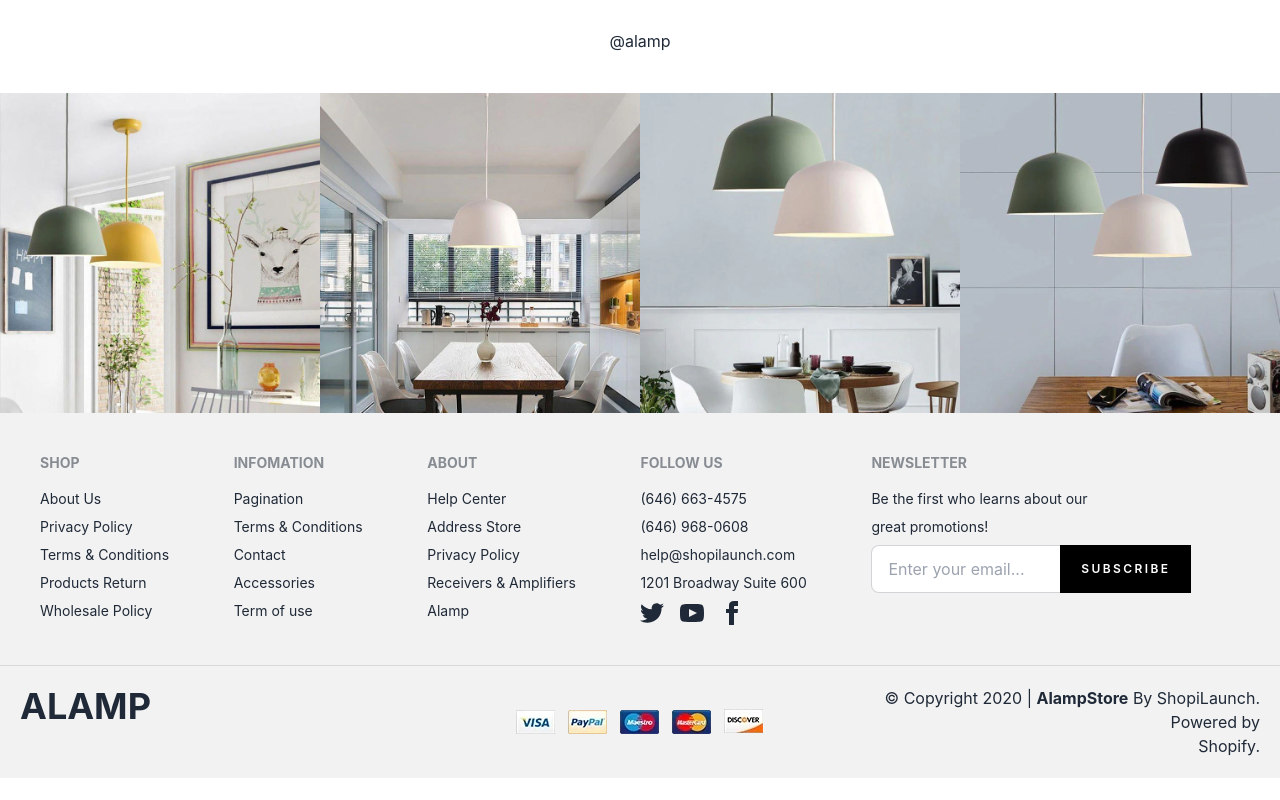
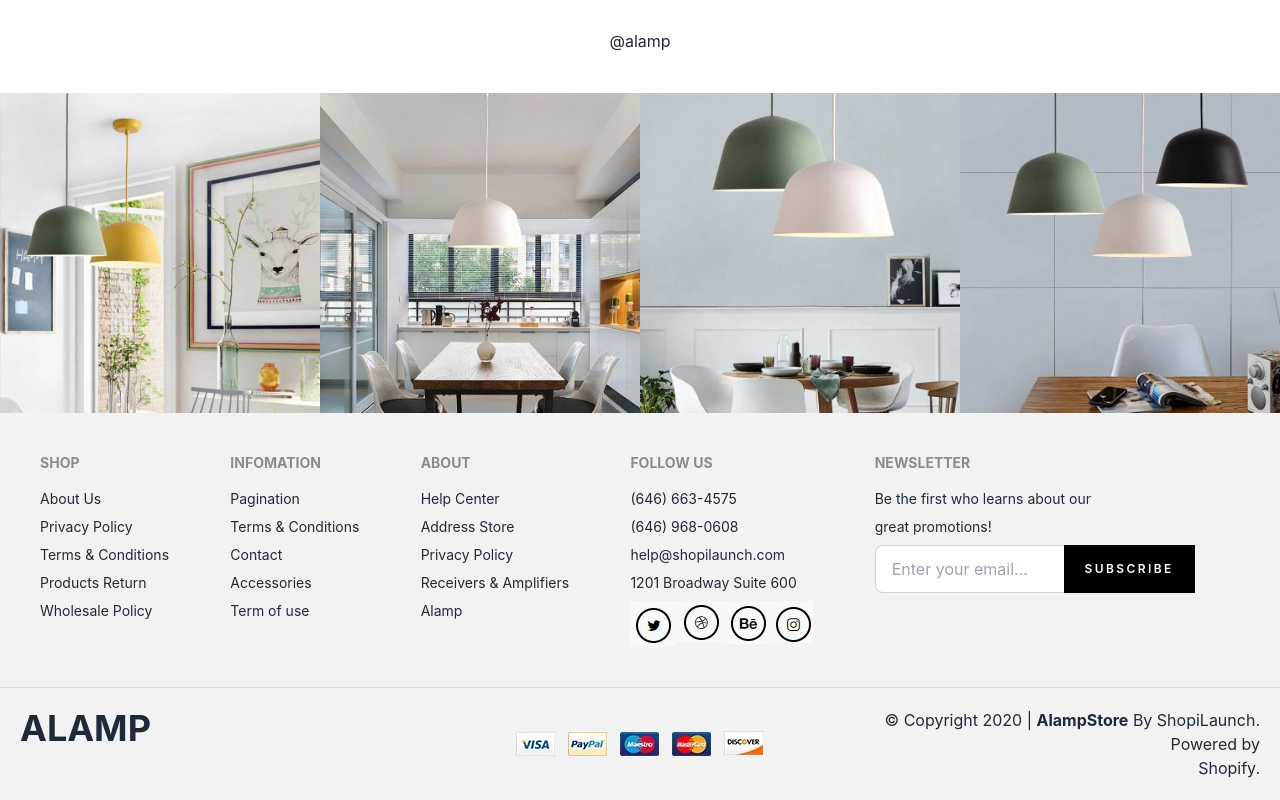
Before and after one commit to minhaz-taskeasy/pashaenargy-frontend, a React (Create React App) app: page / in a window 1280 px wide. Shown: the part 4299-5099 px from the top of the page. Before the commit the page ends 5077 px from the top, so only its background shows below. Built offline with nearby package versions, Linux system fonts and the light colour scheme.

Commit message:
best seller

```diff
--- a/src/Pages/Home/BestSeller.css
+++ b/src/Pages/Home/BestSeller.css
@@ -10,6 +10,7 @@
     font-weight: 500;
 }
 
+
 .pText {
     font-size: 15px;
     color: #c5ac9b;
--- a/src/Pages/Home/BestSeller.js
+++ b/src/Pages/Home/BestSeller.js
@@ -68,7 +68,7 @@ const BestSeller = () => {
                                 <div className="">
                                     <h4 className="text-left tText">{card.name}</h4>
                                     <p className='text-left pText'>${card.price}</p>
-                                    <p className="text-left cardSelect"><a href="/">SELECT OPTION</a></p>
+                                    <p className="text-left cardSelect"><a className='csLink' href="/">SELECT OPTION</a></p>
                                 </div>
                             </div>
                         </>)
--- a/src/Pages/Home/Footer.js
+++ b/src/Pages/Home/Footer.js
@@ -1,4 +1,8 @@
 import React from 'react';
+import twitter from '../../assets/icon/twitter.jpg';
+import browser from '../../assets/icon/browser.jpg';
+import be from '../../assets/icon/be.jpg';
+import inst from '../../assets/icon/inst.jpg';
 
 const Footer = () => {
     return (
@@ -34,11 +38,13 @@ const Footer = () => {
                     <a className="link link-hover">(646) 968-0608</a>
                     <a className="link link-hover">help@shopilaunch.com</a>
                     <a className="link link-hover">1201 Broadway Suite 600</a>
-                    <div className="grid grid-flow-col gap-4">
-                        <a><svg xmlns="http://www.w3.org/2000/svg" width="24" height="24" viewBox="0 0 24 24" className="fill-current"><path d="M24 4.557c-.883.392-1.832.656-2.828.775 1.017-.609 1.798-1.574 2.165-2.724-.951.564-2.005.974-3.127 1.195-.897-.957-2.178-1.555-3.594-1.555-3.179 0-5.515 2.966-4.797 6.045-4.091-.205-7.719-2.165-10.148-5.144-1.29 2.213-.669 5.108 1.523 6.574-.806-.026-1.566-.247-2.229-.616-.054 2.281 1.581 4.415 3.949 4.89-.693.188-1.452.232-2.224.084.626 1.956 2.444 3.379 4.6 3.419-2.07 1.623-4.678 2.348-7.29 2.04 2.179 1.397 4.768 2.212 7.548 2.212 9.142 0 14.307-7.721 13.995-14.646.962-.695 1.797-1.562 2.457-2.549z"></path></svg></a>
-                        <a><svg xmlns="http://www.w3.org/2000/svg" width="24" height="24" viewBox="0 0 24 24" className="fill-current"><path d="M19.615 3.184c-3.604-.246-11.631-.245-15.23 0-3.897.266-4.356 2.62-4.385 8.816.029 6.185.484 8.549 4.385 8.816 3.6.245 11.626.246 15.23 0 3.897-.266 4.356-2.62 4.385-8.816-.029-6.185-.484-8.549-4.385-8.816zm-10.615 12.816v-8l8 3.993-8 4.007z"></path></svg></a>
-                        <a><svg xmlns="http://www.w3.org/2000/svg" width="24" height="24" viewBox="0 0 24 24" className="fill-current"><path d="M9 8h-3v4h3v12h5v-12h3.642l.358-4h-4v-1.667c0-.955.192-1.333 1.115-1.333h2.885v-5h-3.808c-3.596 0-5.192 1.583-5.192 4.615v3.385z"></path></svg></a>
-                    </div>
+                    <span className='flex'>
+                        <a href="/"><img src={twitter} alt="" /></a>
+                        <a href="/"><img src={browser} alt="" /></a>
+                        <a href="/"><img src={be} alt="" /></a>
+                        <a href="/"> <img src={inst} alt="" /></a>
+                    </span>
+
                 </div>
                 <div>
                     <span className="footer-title">Newsletter</span>
@@ -48,7 +54,7 @@ const Footer = () => {
                         <div className="relative">
                             <input type="text" placeholder="Enter your email..." className="input input-bordered w-full pr-16" />
                             <a className='shopBtnL2 absolute top-0 right-0' href="/"><button className='shopBtn2 subBtn'>SUBSCRIBE</button></a>
-                            {/* <button className="shopBtn absolute top-0 right-0">Subscribe</button> */}
+
                         </div>
                     </div>
                 </div>
```
